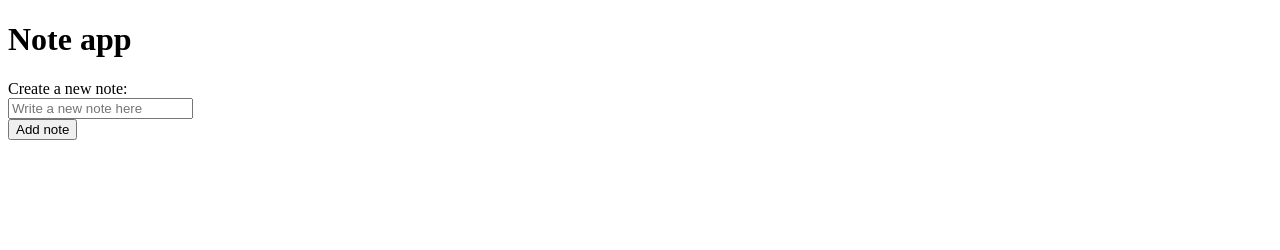
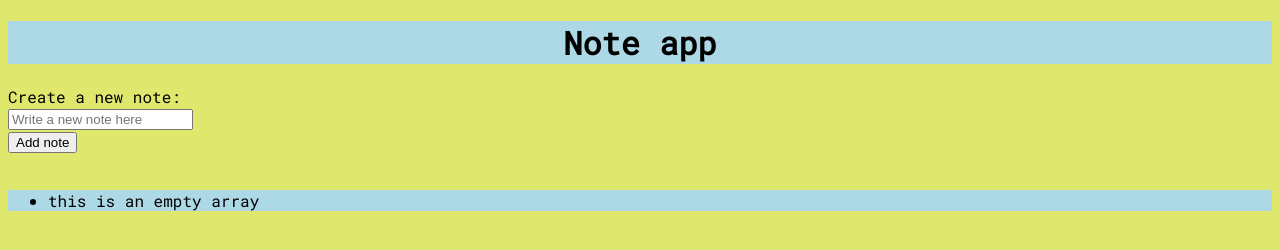
Before and after one commit to oddpotato/MakersNotes, a plain HTML site: page Index.html in a window 1280 px wide. Drawn offline with Linux system fonts and the light colour scheme.

Commit message:
adding fonts

```diff
--- a/Index.html
+++ b/Index.html
@@ -3,7 +3,11 @@
     <head>
     <meta charset="utf-8" />
     <title>Note App</title>
-    <link rel="stylesheet" href="public/style.css" />
+    <link rel="stylesheet" href="..\public\style.css" type = "text/css"/>
+    <link rel="preconnect" href="https://fonts.googleapis.com">
+    <link rel="preconnect" href="https://fonts.gstatic.com" crossorigin>
+    <link href="https://fonts.googleapis.com/css?family=Roboto+Mono" rel="stylesheet">
+
   </head>
   <body>
     <h1 id="mainTitle">Note app</h1>
--- a/public/style.css
+++ b/public/style.css
@@ -0,0 +1,23 @@
+body {
+    background-color: #dfe86d;
+    font-family: 'Roboto Mono', monospace;
+  }
+
+  h1 {
+    background-color: lightblue;
+    text-align: center;
+  }
+
+  div {
+    background-color: lightblue;
+  }
+
+  p {
+    background-color: yellow;
+  }
+
+  .allNotesContainer {
+      background-color: lightyellow;
+      text-align: left;
+      margin: auto;
+  }
--- a/src/Interface.js
+++ b/src/Interface.js
@@ -6,7 +6,11 @@ document.addEventListener('DOMContentLoaded', () => {
 
   const convertNotestoHTML = () => {
     let str = '<ul>'
-    myNoteList.displayAllNotes().reverse().forEach((note) => {
+    array = myNoteList.displayAllNotes()
+    console.log(array);
+
+    array.reverse().forEach((note) => {
+    //myNoteList.displayAllNotes().reverse().forEach((note) => {
       str += '<li>'+ note + '</li>';
     });
     str += '</ul>';
@@ -22,6 +26,7 @@ document.addEventListener('DOMContentLoaded', () => {
   form.addEventListener('submit', (event) => {
     let newNote = document.querySelector('#newNote').value;
     myNoteList.addNewNote(newNote);
+    console.log(myNoteList.everyNote)
     viewNotes();
     //event.preventDefault();
   });
--- a/src/Notes.js
+++ b/src/Notes.js
@@ -11,7 +11,7 @@ class NoteList {
   displayAllNotes() {
     let notes = [];
     if (this.everyNote.length === 0){
-      return "this is an empty array"
+      return ["this is an empty array"]
     }
       this.everyNote.forEach((note) => {
           notes.push(note.content.slice(0,19));
```
